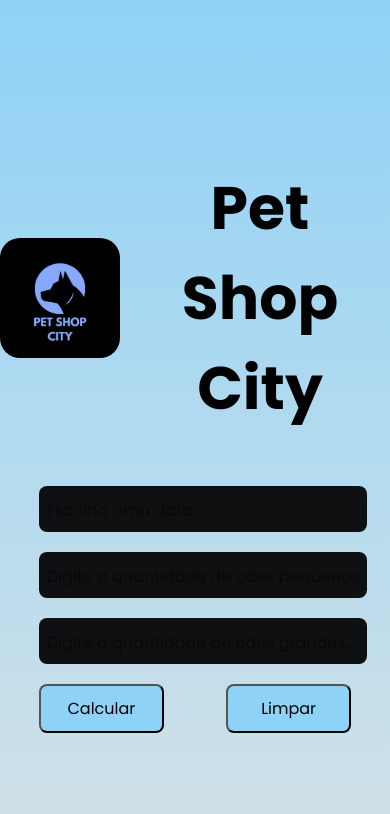
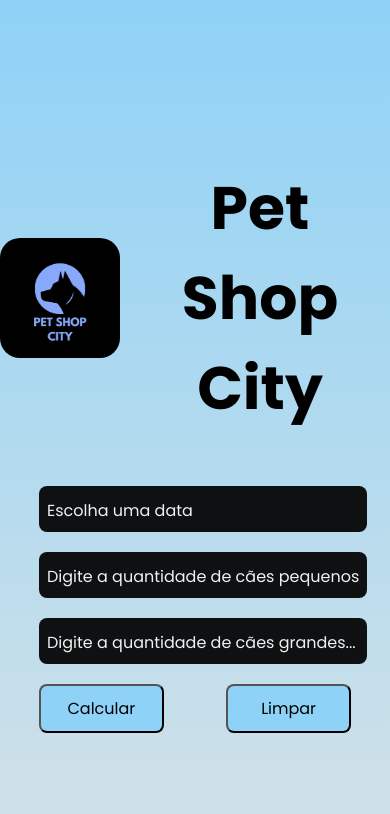
Before and after one commit to Mateus-Campos-Cruz/petshopcity, a React (Create React App) app: page / in a window 390 px wide. Shown: the top 814 px of the page. Built offline with nearby package versions, Linux system fonts and the light colour scheme.

Commit message:
Atualizações no CSS

```diff
--- a/src/style.css
+++ b/src/style.css
@@ -155,7 +155,7 @@
     }
 
     .containerForm input::placeholder{
-        color: #00000071;
+        color: #f1f1f1;
         font-size: 16px;
     }
 
```
